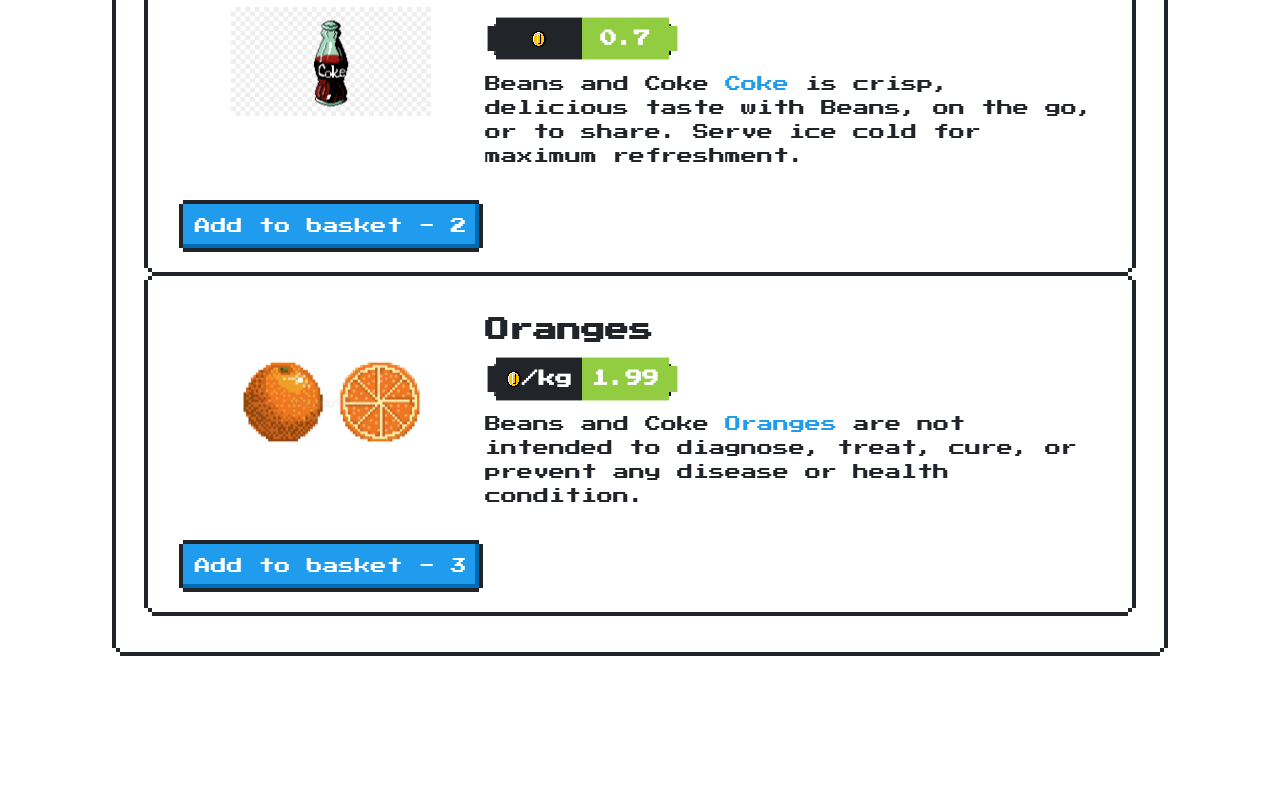
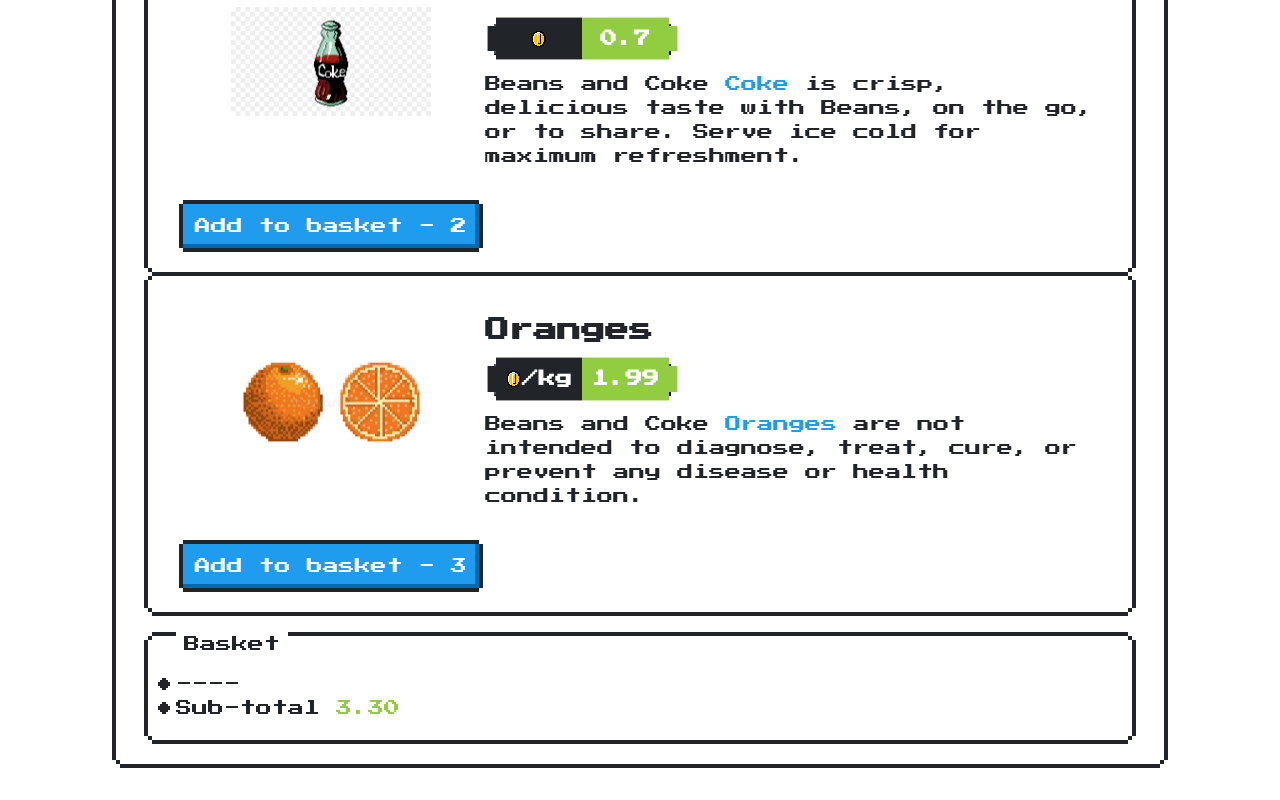
Before and after one commit to HaQadosch/beans-and-coke, a React (Create React App) app in the folder morebeansthancoke/: page / in a window 1280 px wide. Shown: the part 673-1473 px from the top of the page. Before the commit the page ends 1361 px from the top, so only its background shows below. Built offline with nearby package versions, Linux system fonts and the light colour scheme.

Commit message:
React: Basket FC

```diff
--- a/morebeansthancoke/src/features/basket/Basket.tsx
+++ b/morebeansthancoke/src/features/basket/Basket.tsx
@@ -1,12 +1,34 @@
 import React from 'react'
+import { useDispatch, useSelector } from 'react-redux'
+import './basket.css'
+import { removeItem, selectBasket } from './basketSlice'
 
 interface IBasket {
 
 }
 
 export const Basket: React.FC<IBasket> = () => {
+  const { basket } = useSelector(selectBasket)
+  const dispatch = useDispatch()
 
   return (
-    <section className="basket nes-table-responsive"></section>
+    <section className="basket nes-table-responsive">
+      <div className="nes-container is-rounded with-title">
+        <p className="title">Basket</p>
+        <div className="lists">
+          <ul className="nes-list is-disc">
+            { basket.map(({ uuid, name, pricePerKg, pricePerUnit }) => (
+              <li key={ uuid }>
+                <button type="button" onClick={ () => dispatch(removeItem(uuid)) } className="nes-btn"><i className="nes-icon close is-small"></i></button>
+                { name } { ' ' }
+                <span className="nes-text is-success">{ pricePerKg || pricePerUnit }</span>
+              </li>
+            )) }
+            <li>----</li>
+            <li>Sub-total <span className="nes-text is-success">3.30</span></li>
+          </ul>
+        </div>
+      </div>
+    </section>
   )
 }
--- /dev/null
+++ b/morebeansthancoke/src/features/basket/basket.css
@@ -0,0 +1,11 @@
+.basket {
+  justify-self: stretch;
+}
+
+.basket > .nes-container {
+  margin-bottom: 25px;
+}
+
+li > button.nes-btn {
+  margin-right: 15px;
+}
```
Also changed, not shown: 2 other files (tests, documents, lock files or other folders).
